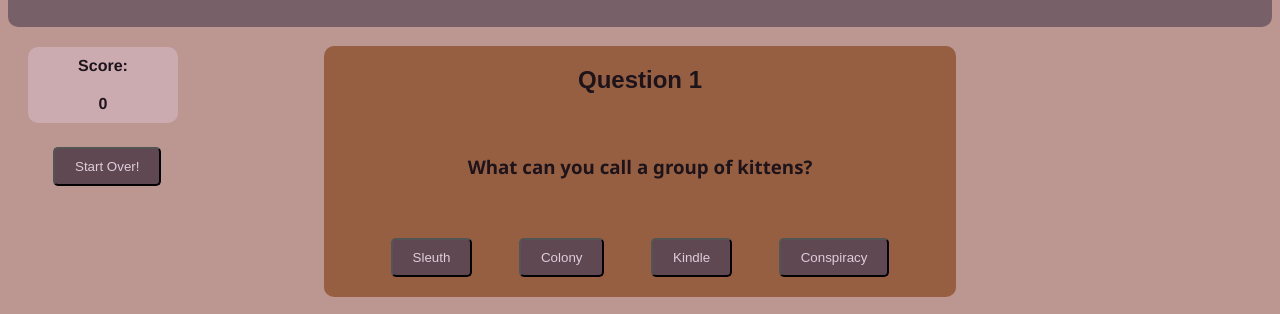
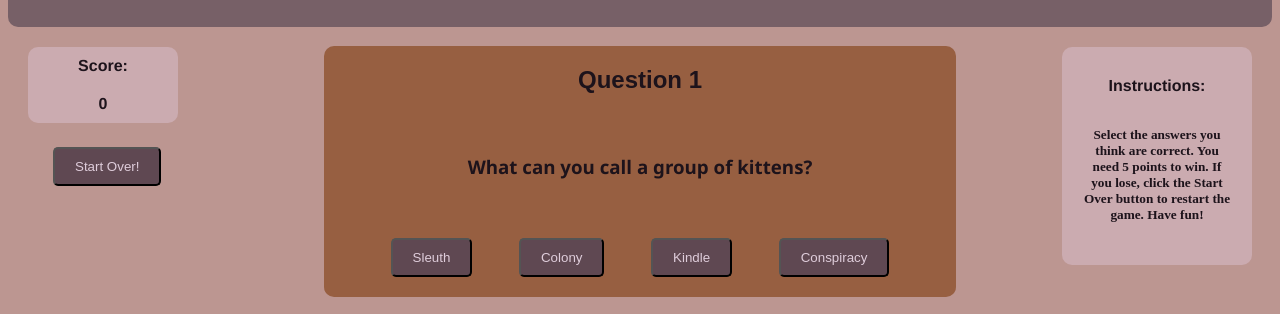
Before and after one commit to meganlake/Milestone-1, a plain HTML site: page index.html in a window 1280 px wide. Shown: the part 472-786 px from the top of the page. Drawn offline with Linux system fonts and the light colour scheme.

Commit message:
added instructions

```diff
--- a/index.html
+++ b/index.html
@@ -17,6 +17,10 @@
     </div>
     <div id="startover-button">
         <button>Start Over!</button>
+    </div>
+    <div id="instructions">
+        <h4>Instructions:</h4>
+        <h5>Select the answers you think are correct. You need 5 points to win. If you lose, click the Start Over button to restart the game. Have fun!</h5>
     </div>
     <section class="question-container">
         <h2>Question 1</h2>
--- a/index.js
+++ b/index.js
@@ -26,8 +26,8 @@ let wrongList = document.querySelectorAll(".wrong");
 
 for (let i=0; i< wrongList.length; i++) {
     wrongList[i].addEventListener("click", wrongAnswer);
-    wrongList[i].addEventListener("click",
-        () => {questionContainer[i].style.pointerEvents = "none"});
+    // wrongList[i].addEventListener("click",
+    //     () => {questionContainer[i].style.pointerEvents = "none"});
 }
 
 let correctList = document.querySelectorAll(".correct")
--- a/styles.css
+++ b/styles.css
@@ -43,6 +43,22 @@ h1 {
     position: fixed;
 }
 
+#startover-button {
+    margin: 20px;
+    transform: translate(25px, 100px);
+    position: fixed;
+}
+
+#instructions {
+    width: 150px;
+    background-color: #cbabb0;
+    padding: 20px;
+    margin: 20px;
+    border-radius: 10px;
+    text-align: center;
+    float: right;
+}
+
 h4 {
     margin: 0 auto;
     padding: 10px;
@@ -80,12 +96,6 @@ button {
     padding: 10px 20px 10px 20px;
 }
 
-#startover-button {
-    margin: 20px;
-    transform: translate(25px, 100px);
-    position: fixed;
-}
-
 .wrong-answer {
     background-color: red;
     color: black;
```
